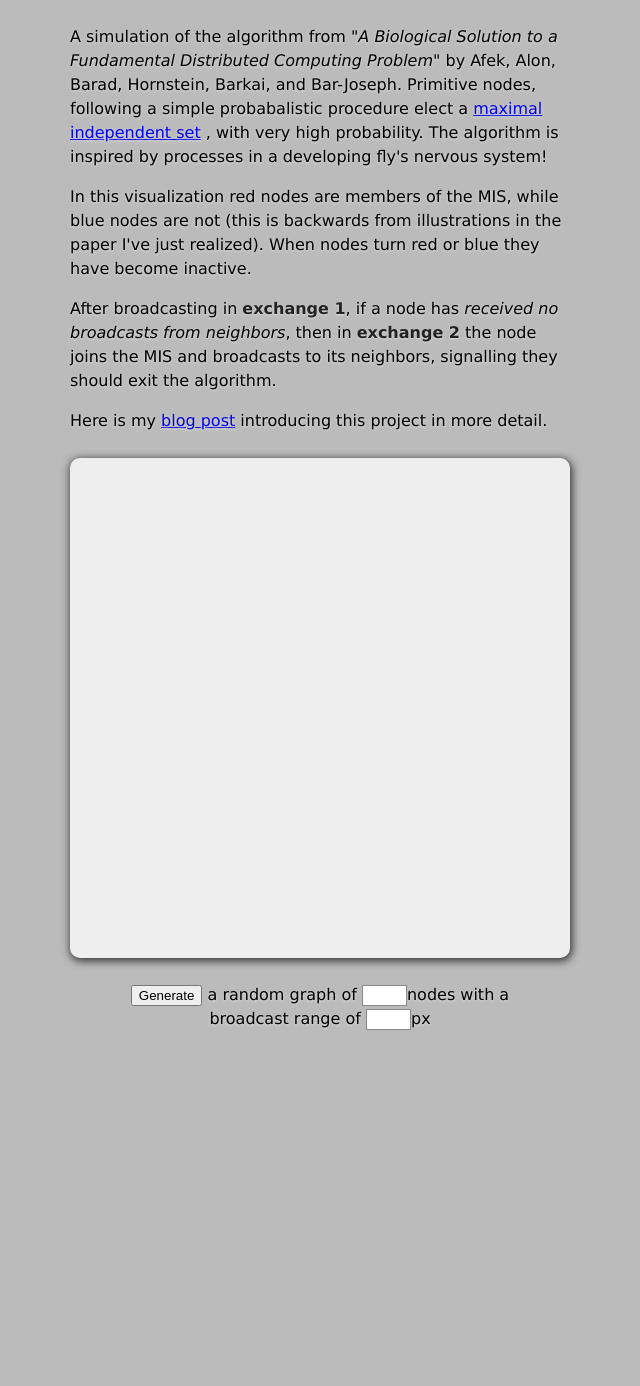
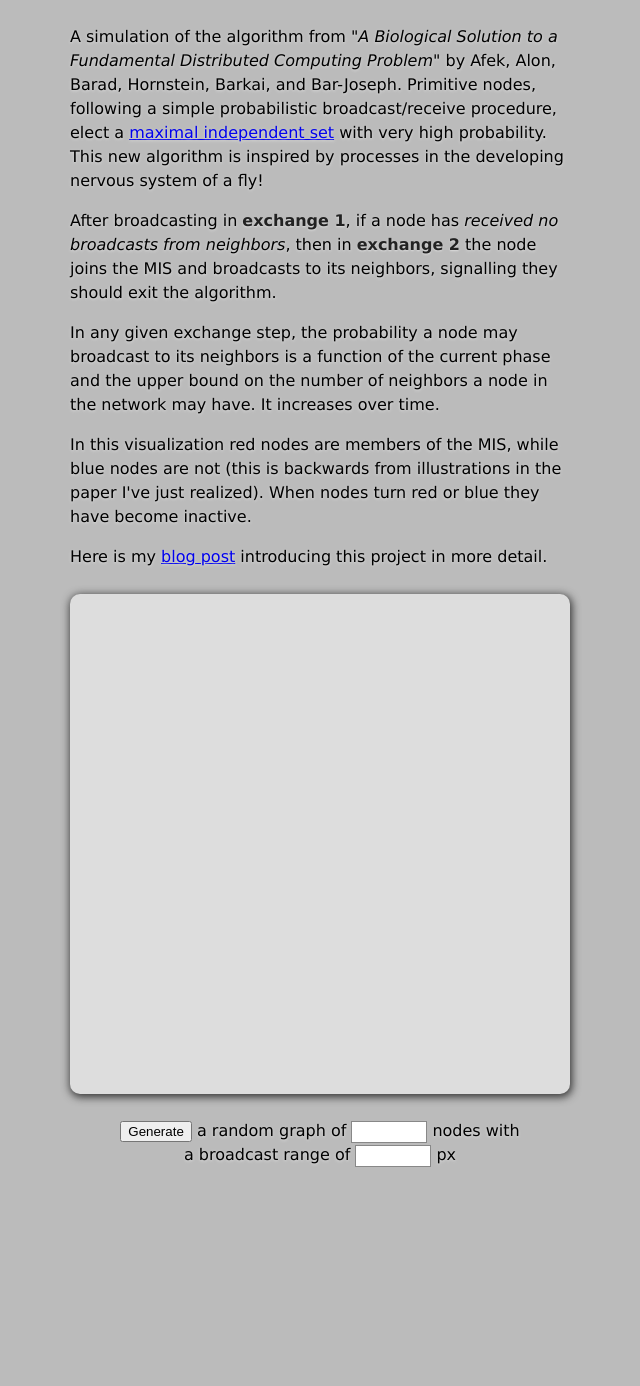
Before and after one commit to jberryman/fly-mis, a plain HTML site: page index.html in a window 1280 px wide. Shown: the whole page, without its empty margins (320-960 px from the left). Drawn offline with nearby package versions, Linux system fonts and the light colour scheme; a script that the page names is missing.

Commit message:
cleanups, use a number type inputs restricted to appropriate ranges

```diff
--- a/fly-mis.css
+++ b/fly-mis.css
@@ -10,8 +10,11 @@ body strong {
     color: #222;
     text-shadow: 0px 1px 2px #DDD;
 }
-textarea {
+input {
     border: 1px solid #888;
+    height: 18px;
+    width: 70px;
+    margin-right: 5px;
     resize: none;
     overflow: auto;
     vertical-align: middle;
@@ -32,7 +35,7 @@ textarea {
     width: 500px;
     height: 500px;
     margin: 25px auto;
-    background: #EEEEEE;
+    background: #DDD;
 
 
   /* copy-pasted from the wonderful http://css3please.com/ */
--- a/index.html
+++ b/index.html
@@ -24,21 +24,27 @@
         A simulation of the algorithm from <em>"A Biological Solution to a
         Fundamental Distributed Computing Problem"</em> by Afek, Alon, Barad,
         Hornstein, Barkai, and Bar-Joseph. Primitive nodes, following a
-        simple probabalistic procedure elect a
-          <a href="http://en.wikipedia.org/wiki/Maximal_independent_set">maximal independent set</a> ,
-        with very high probability. The algorithm is inspired by processes
-        in a developing fly's nervous system!
-        </p>
-        <p>
-        In this visualization red nodes are members of the MIS, while blue
-        nodes are not (this is backwards from illustrations in the paper I've
-        just realized). When nodes turn red or blue they have become inactive.
+        simple probabilistic broadcast/receive procedure, elect a
+          <a href="http://en.wikipedia.org/wiki/Maximal_independent_set">maximal independent set</a>
+        with very high probability. This new algorithm is inspired by processes
+        in the developing nervous system of a fly!
         </p>
         <p>
         After broadcasting in <strong>exchange 1</strong>, if a node has
         <em>received no broadcasts from neighbors</em>,
         then in <strong>exchange 2</strong> the node joins the MIS and
         broadcasts to its neighbors, signalling they should exit the algorithm.
+        </p>
+        <p>
+        In any given exchange step, the probability a node may broadcast to its
+        neighbors is a function of the current phase and the upper bound on the
+        number of neighbors a node in the network may have. It increases over
+        time.
+        </p>
+        <p>
+        In this visualization red nodes are members of the MIS, while blue
+        nodes are not (this is backwards from illustrations in the paper I've
+        just realized). When nodes turn red or blue they have become inactive.
         </p>
         <p>
         Here is my
@@ -52,9 +58,9 @@
     <div id="controls">
         <button name="generate">Generate</button>
         <span>a random graph of</span>
-        <textarea rows="1" cols="3" name="nodes"></textarea><span>nodes</span>
+        <input type="number" min="2" max="160" step="1" name="nodes"></input><span>nodes</span>
         <span>with a broadcast range of</span>
-        <textarea rows="1" cols="3" name="range"></textarea><span>px</span>
+        <input type="number" min="40" max="400" step="10" name="range"></input><span>px</span>
     </div>
 
     <div id="status" style="display: none;">
--- a/simulation.js
+++ b/simulation.js
@@ -225,8 +225,8 @@ eve.on("announce.done", function(){
 
 
 $(function(){
-    $("#controls textarea[name=range]").val(broadcastRange);
-    $("#controls textarea[name=nodes]").val(numberNodes);
+    $("#controls input[name=range]").val(broadcastRange);
+    $("#controls input[name=nodes]").val(numberNodes);
 
     var paper = Raphael("paper", $("#paper").width(), $("#paper").height());
 
@@ -239,8 +239,8 @@ $(function(){
                     });
 
     $("#controls button[name=generate]").click(function(){
-        broadcastRange = $("#controls textarea[name=range]").val();
-        netwk = paper.simulateMIS($("#controls textarea[name=nodes]").val());
+        broadcastRange = $("#controls input[name=range]").val();
+        netwk = paper.simulateMIS($("#controls input[name=nodes]").val());
 
         $("#controls").html(runButton)
     });
```
